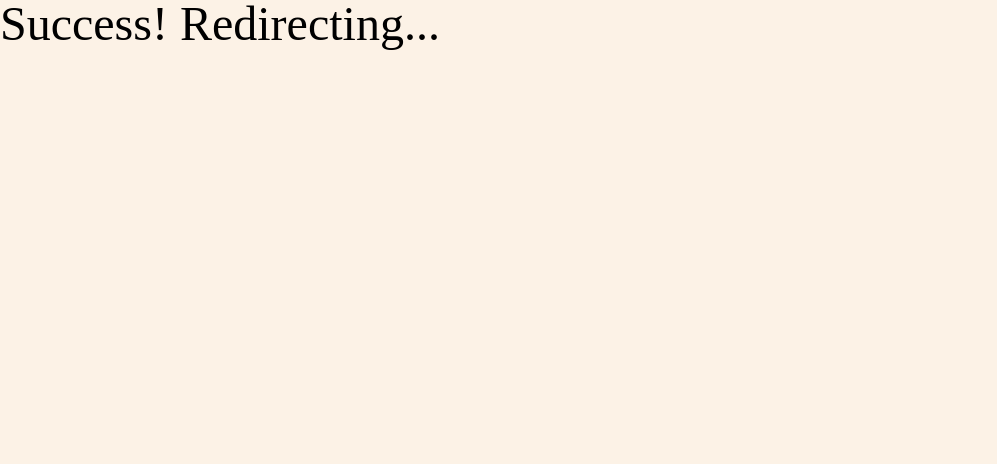
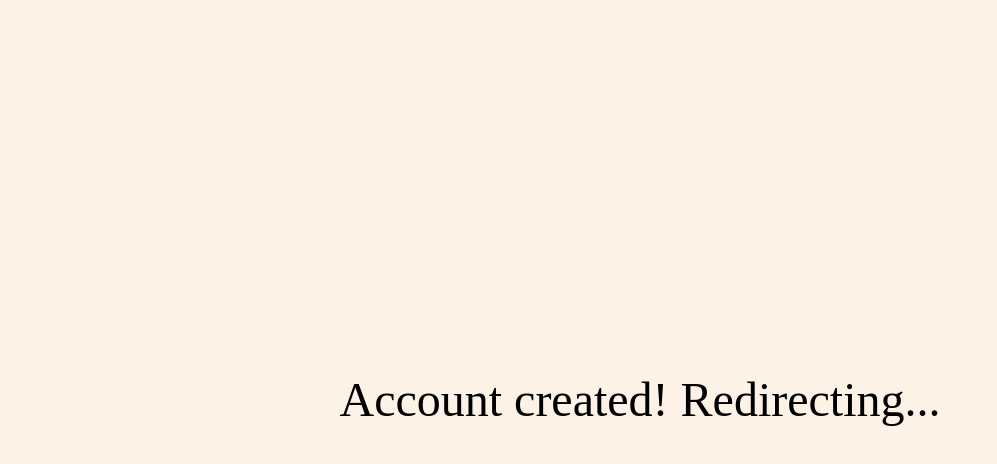
Before and after one commit to kelbri10/bookhood, a React (Vite) app in the folder client/: page /sign-up in a window 1280 px wide. Both pictures are taken after typing "Sample", "Sample123" into the empty fields and a click on the button "enter". Shown: the top 464 px of the page, without its empty margins (0-997 px from the left). Built offline with nearby package versions, Linux system fonts and the light colour scheme; no server answers; a web font is replaced by a local one.

Commit message:
updated formatting of create account loading text

```diff
--- a/client/src/components/CreateAccount.jsx
+++ b/client/src/components/CreateAccount.jsx
@@ -41,8 +41,9 @@ const CreateAccount = () => {
     return(
         <div className="bg-custom-lgt-brown h-screen">
             {loading ?
-
-                <p className="text-5xl heading">Success! Redirecting...</p>
+                <div className="flex justify-center items-center h-screen">
+                    <p className="text-5xl heading">Account created! Redirecting...</p>
+                </div>
              :
 
                 <AccountForm formHeading={'create account'}
```
